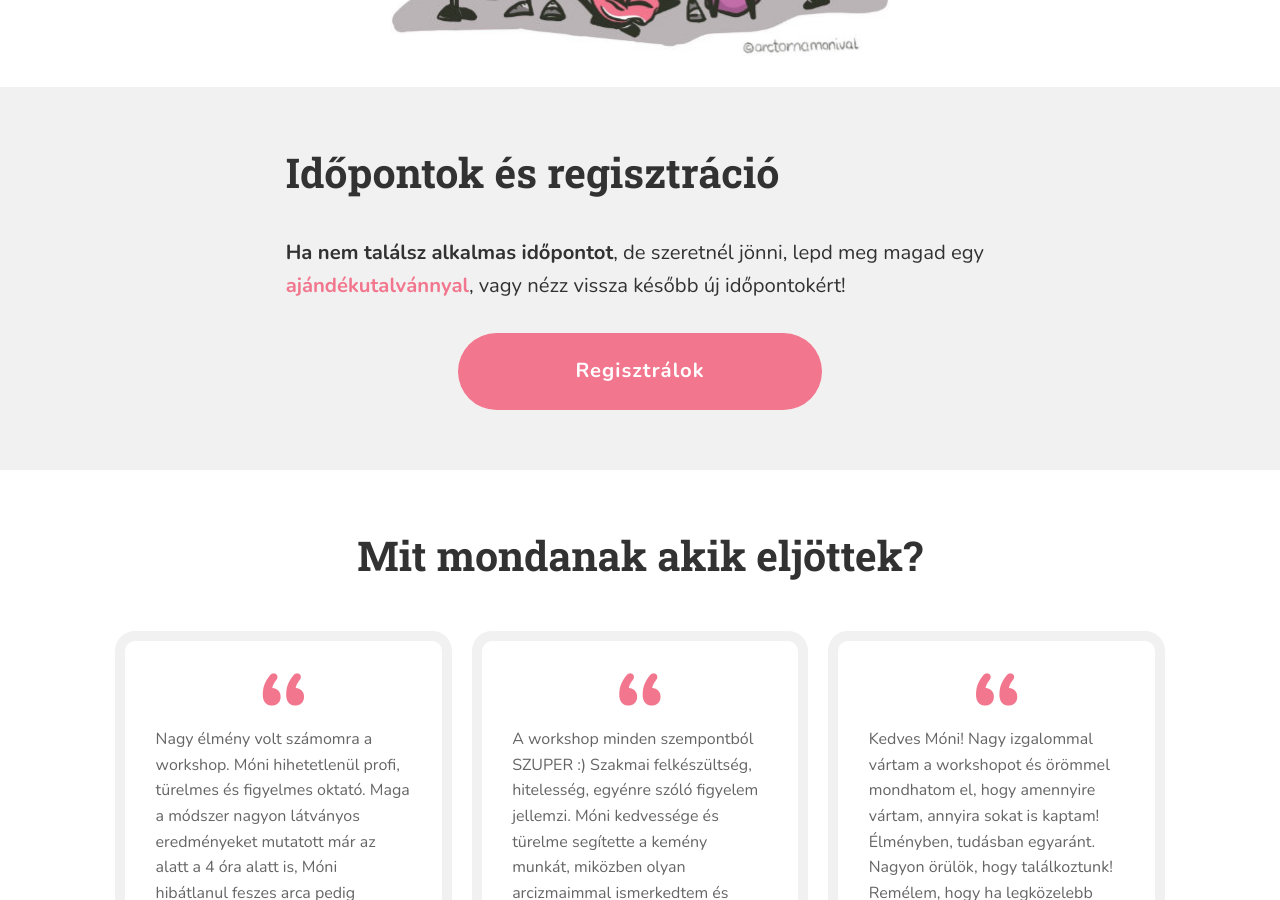
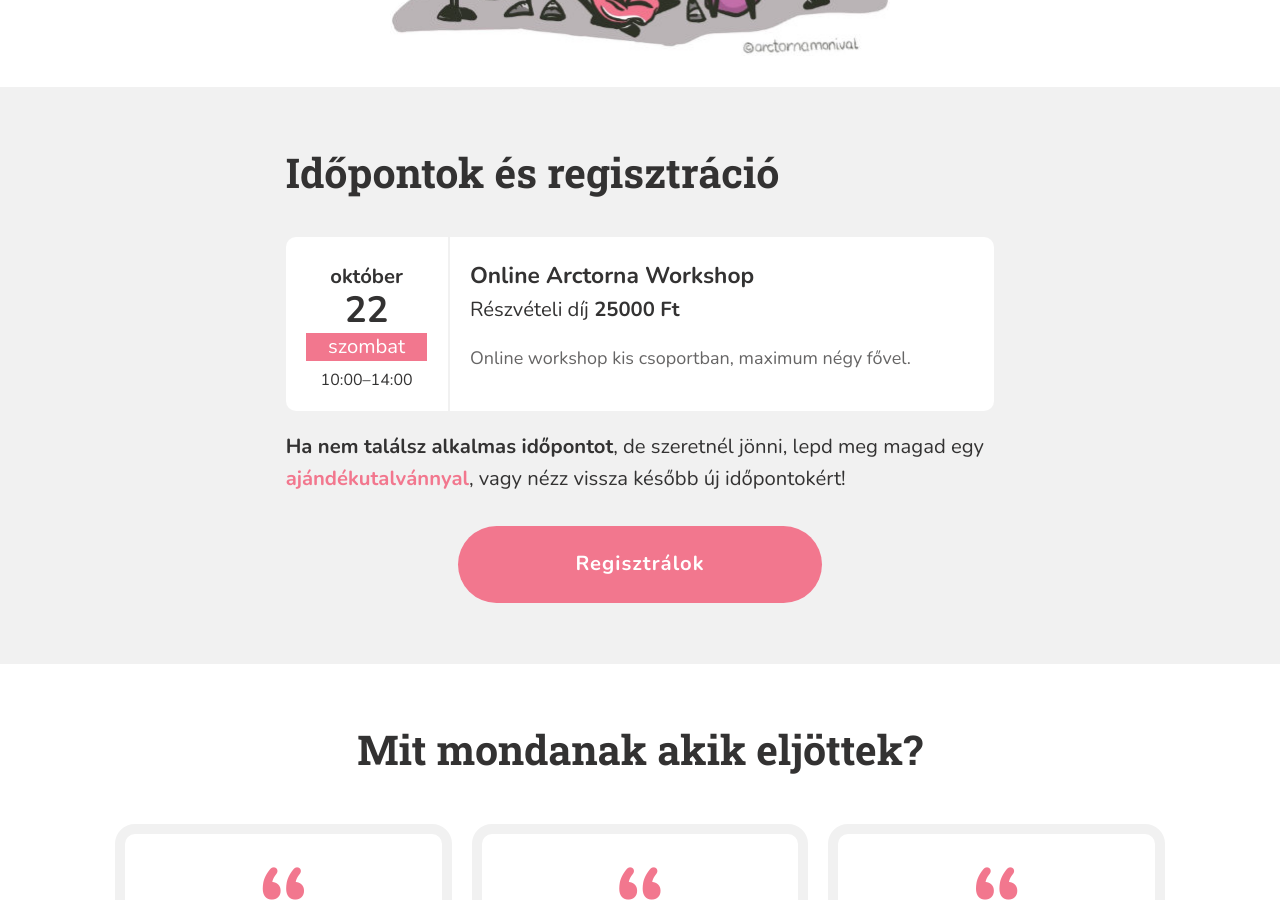
Before and after one commit to monikamudra/arctorna, a Jekyll site: the page built from workshop.md, in a window 1280 px wide and 900 px high, scrolled down 2126 px. Built offline with Jekyll 4.4.1, drawn with Linux system fonts in a browser that asks for light colours.

Commit message:
Update workshop event

```diff
--- a/_data/workshop.yaml
+++ b/_data/workshop.yaml
@@ -29,7 +29,7 @@ events:
   #     indul online, maximum három fővel.
 
 
-  - date: 2022-10-1-T10:00
+  - date: 2022-10-22-T10:00
     start: "10:00"
     end: "14:00"
     title: Online Arctorna Workshop
```
